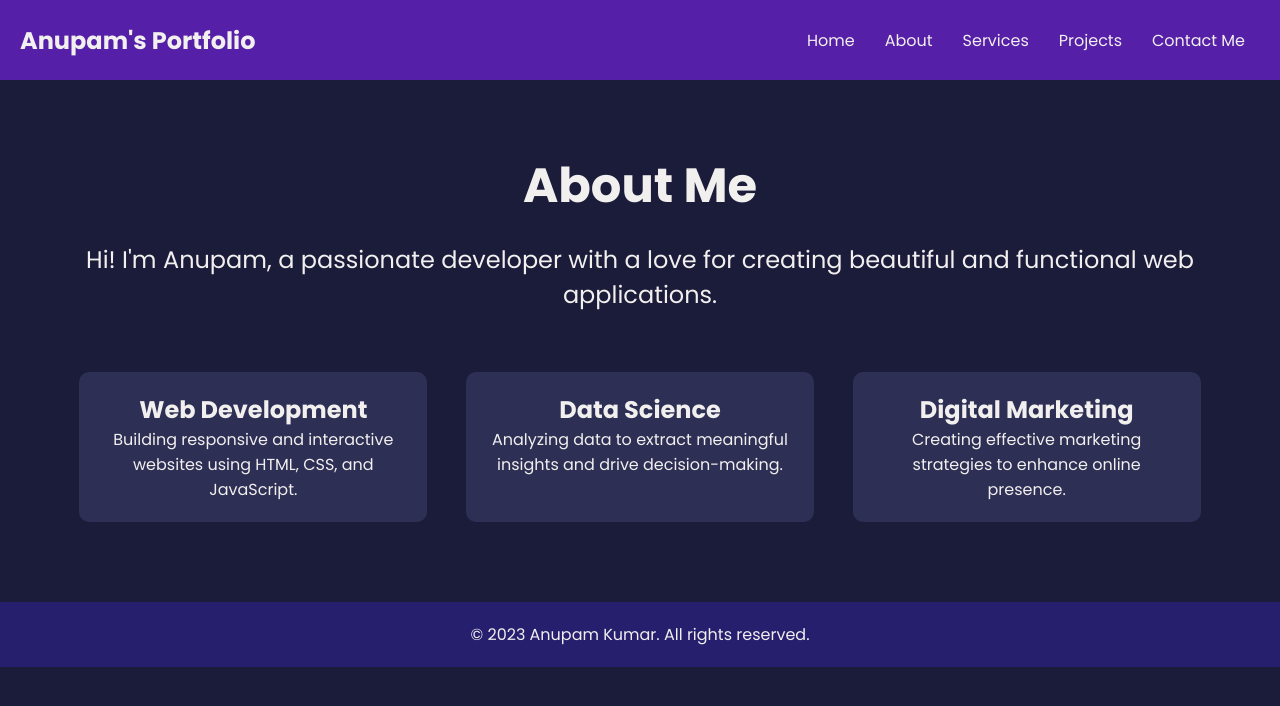
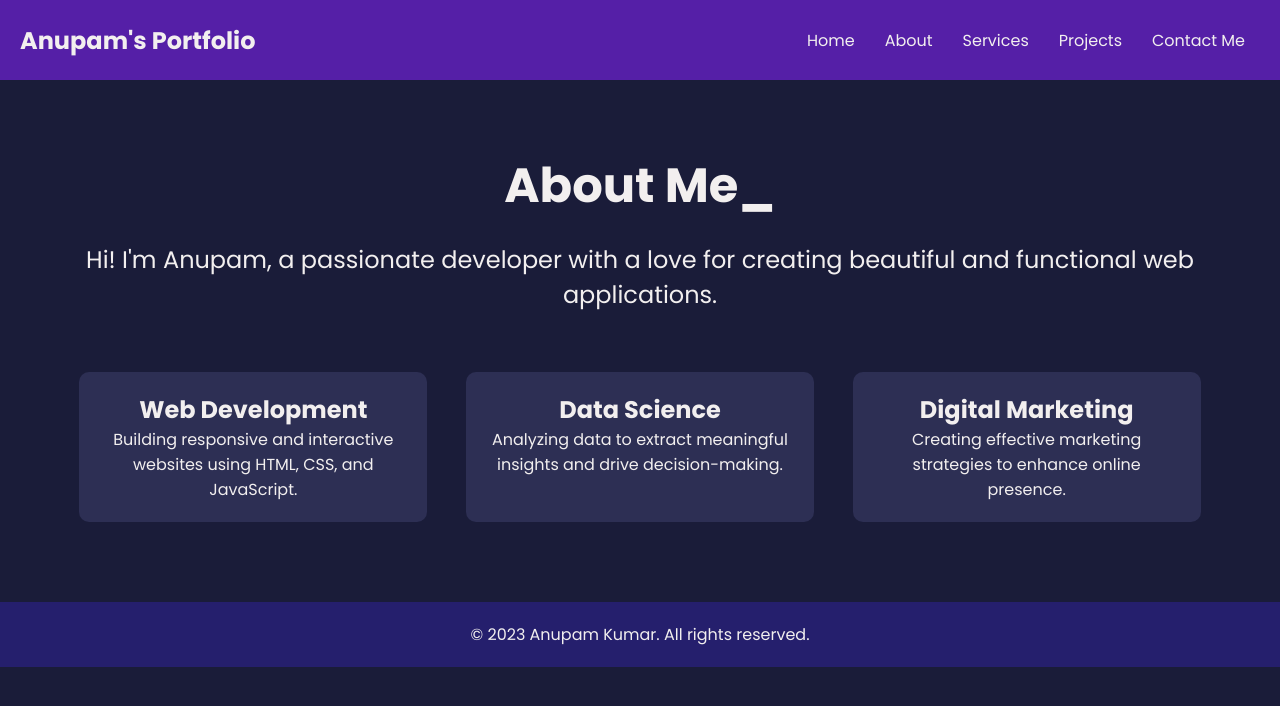
Before and after one commit to anupamkr2307/portfolio, a plain HTML site: page about.html in a window 1280 px wide. Drawn offline with Linux system fonts and the light colour scheme.

Commit message:
added underscore

```diff
--- a/about.html
+++ b/about.html
@@ -101,7 +101,7 @@
 
     <div class="container">
         <div class="hero">
-            <h1>About Me</h1>
+            <h1>About Me_</h1>
             <p>Hi! I'm Anupam, a passionate developer with a love for creating beautiful and functional web applications.</p>
         </div>
 
```
